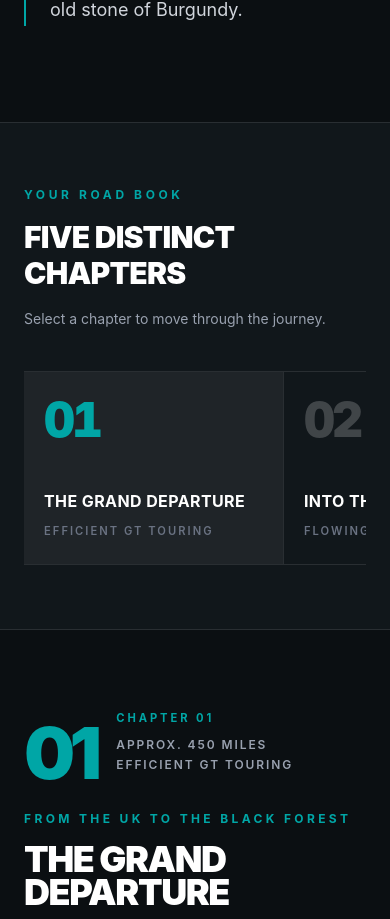
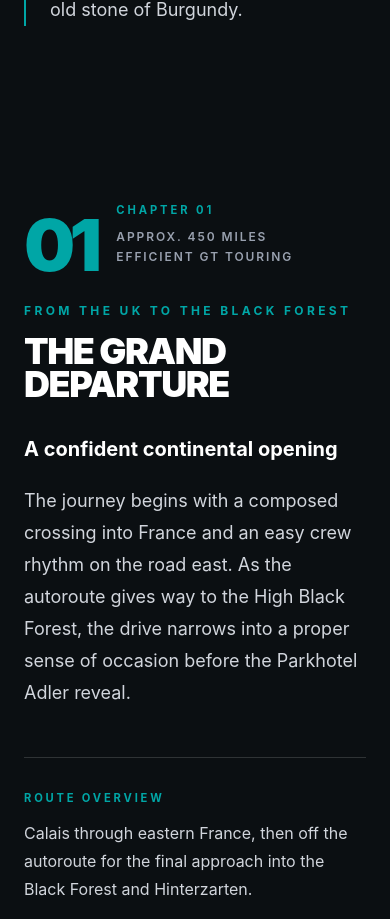
Before and after one commit to dale976/the-drive-production, a React (Vite) app: page /tours/alpine-gt-2027 in a window 390 px wide. Shown: the part 1278-2197 px from the top of the page. Built offline with nearby package versions, Linux system fonts and the light colour scheme.

Commit message:
fix: hide tour road book on mobile

```diff
--- a/src/components/tours/JourneyOverview.jsx
+++ b/src/components/tours/JourneyOverview.jsx
@@ -27,7 +27,7 @@ export default function JourneyOverview({ days }) {
   }, [days]);
 
   return (
-    <section className="overflow-hidden border-y border-white/10 bg-[#11171b] px-6 py-16 text-white md:py-20" aria-labelledby="journey-overview-heading">
+    <section className="hidden overflow-hidden border-y border-white/10 bg-[#11171b] px-6 py-20 text-white md:block" aria-labelledby="journey-overview-heading">
       <div className="mx-auto max-w-7xl">
         <div className="flex flex-col justify-between gap-4 md:flex-row md:items-end">
           <div>
@@ -43,9 +43,9 @@ export default function JourneyOverview({ days }) {
           </p>
         </div>
 
-        <ol className="mt-10 flex snap-x snap-mandatory overflow-x-auto border-y border-white/10 md:grid md:grid-cols-5 md:overflow-visible">
+        <ol className="mt-10 grid grid-cols-5 border-y border-white/10">
           {days.map((day) => (
-            <li key={day.number} className="min-w-[76%] snap-start border-r border-white/10 sm:min-w-[46%] md:min-w-0">
+            <li key={day.number} className="border-r border-white/10">
               <a
                 href={`#day-${day.number}`}
                 aria-current={activeDay === day.number ? 'location' : undefined}
```
Also changed, not shown: 1 other file (tests, documents, lock files or other folders).
